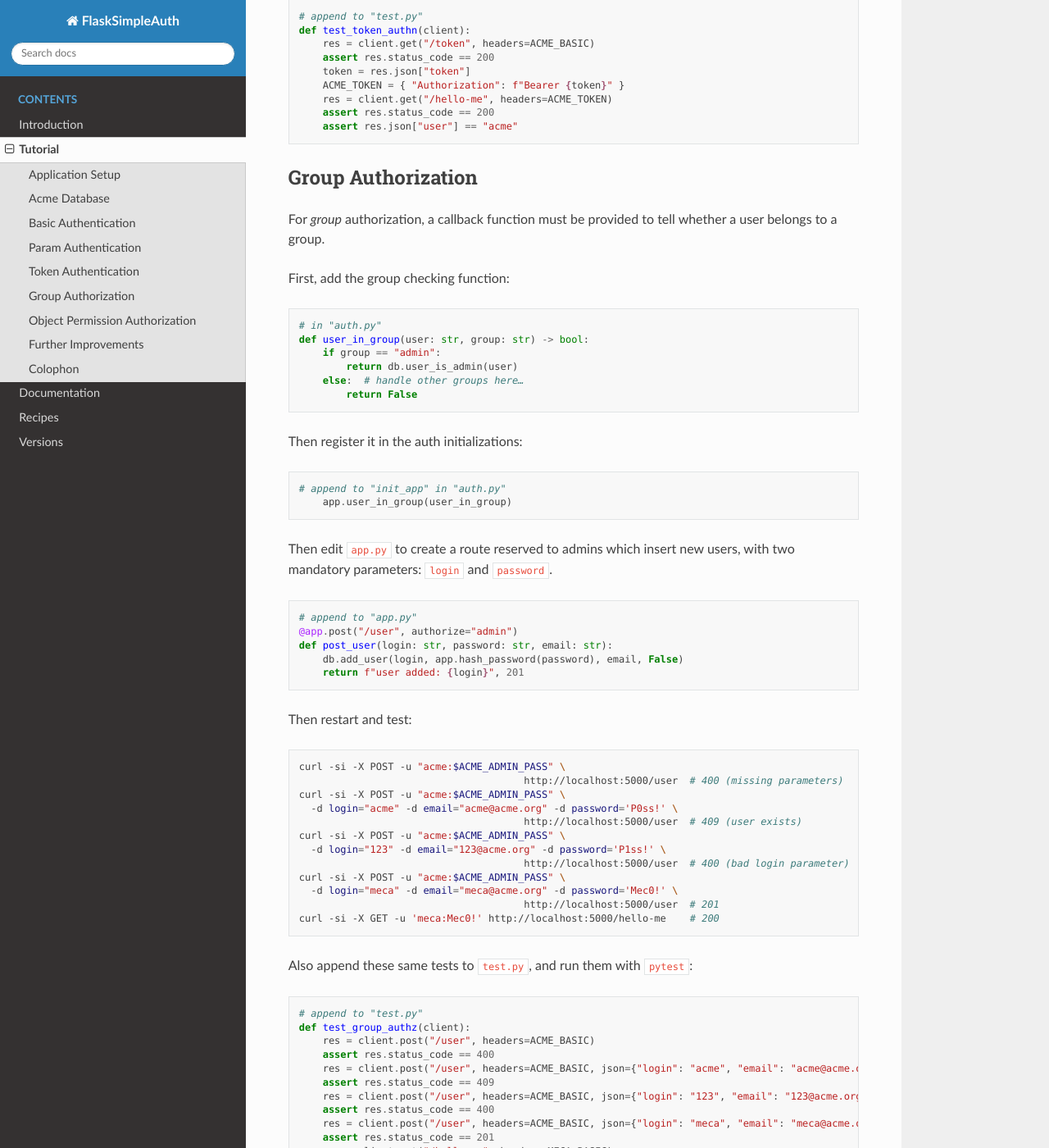
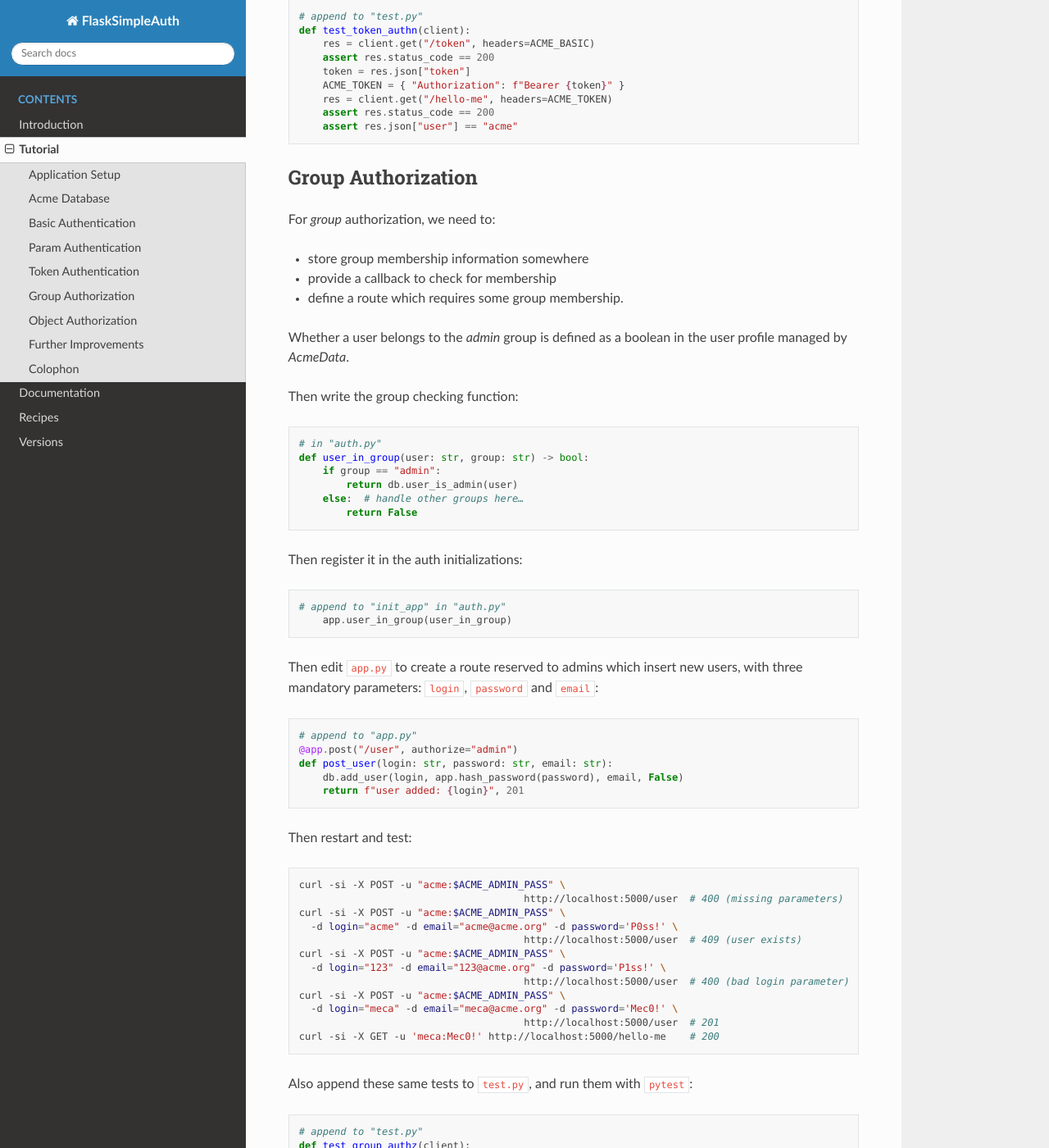
Before and after one commit to zx80/flask-simple-auth, a Sphinx documentation site: the page built from docs/TUTORIAL.md, in a window 1280 px wide and 1400 px high, scrolled down 8080 px. Shown: the whole window at 82% size. Built offline with Sphinx 7.4.7 and the Read the Docs theme 2.0.0, drawn with Linux system fonts in a browser that asks for light colours; pages that are not in the unit, such as notebooks, are missing from menus; some of the changed text lies outside the part shown.

Commit message:
improve and simplify authz

````diff
--- a/docs/TUTORIAL.md
+++ b/docs/TUTORIAL.md
@@ -463,10 +463,16 @@ def test_token_authn(client):
 
 ## Group Authorization
 
-For *group* authorization, a callback function must be provided to tell whether a
-user belongs to a group.
+For *group* authorization, we need to:
 
-First, add the group checking function:
+- store group membership information somewhere
+- provide a callback to check for membership
+- define a route which requires some group membership.
+
+Whether a user belongs to the *admin* group is defined as a boolean
+in the user profile managed by *AcmeData*.
+
+Then write the group checking function:
 
 ```python
 # in "auth.py"
@@ -485,7 +491,7 @@ Then register it in the auth initializations:
 ```
 
 Then edit `app.py` to create a route reserved to admins which insert new users,
-with two mandatory parameters: `login` and `password`.
+with three mandatory parameters: `login`, `password` and `email`:
 
 ```python
 # append to "app.py"
@@ -531,7 +537,7 @@ def test_group_authz(client):
     # FIXME should cleanup data
 ```
 
-## Object Permission Authorization
+## Object Authorization
 
 Object permissions link a user to some *objects* to allow operations.
 We want to allow object owners to change the price of their stuff.
````
